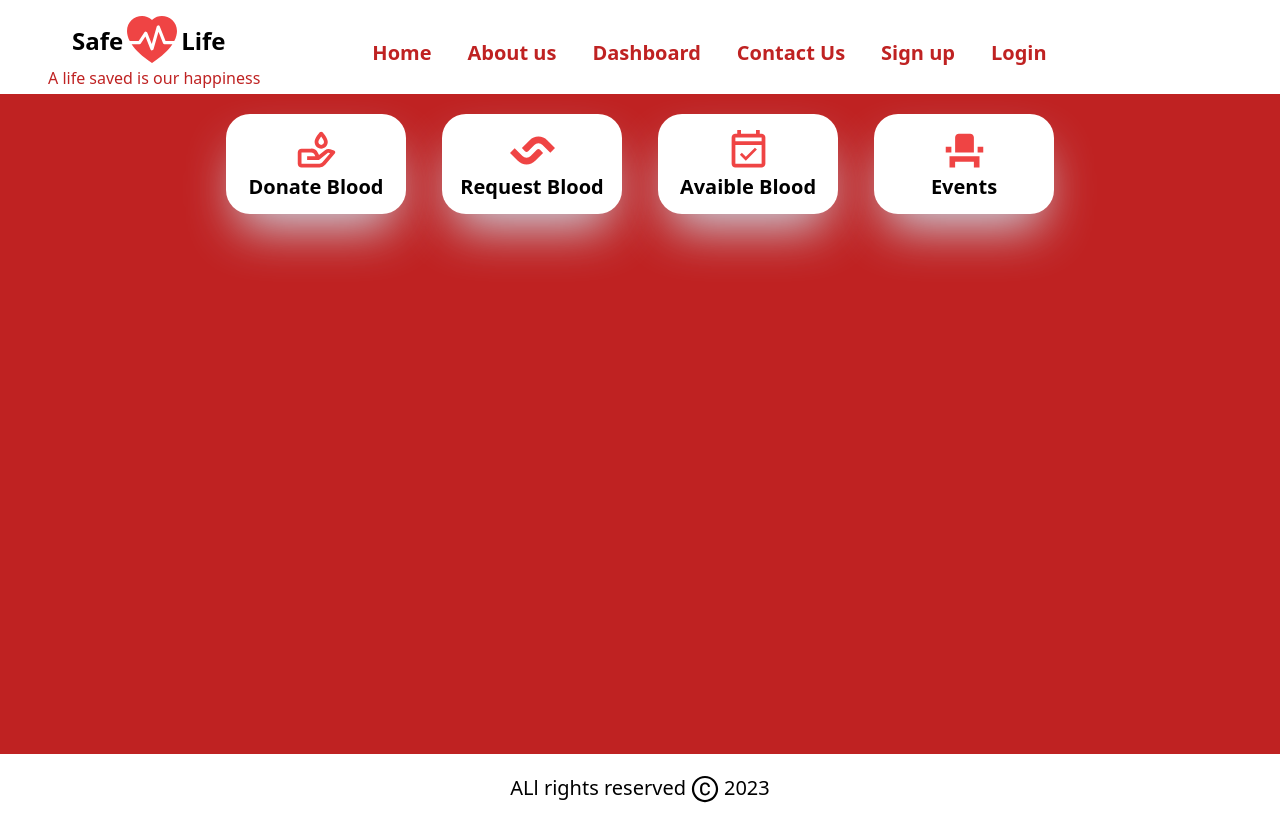
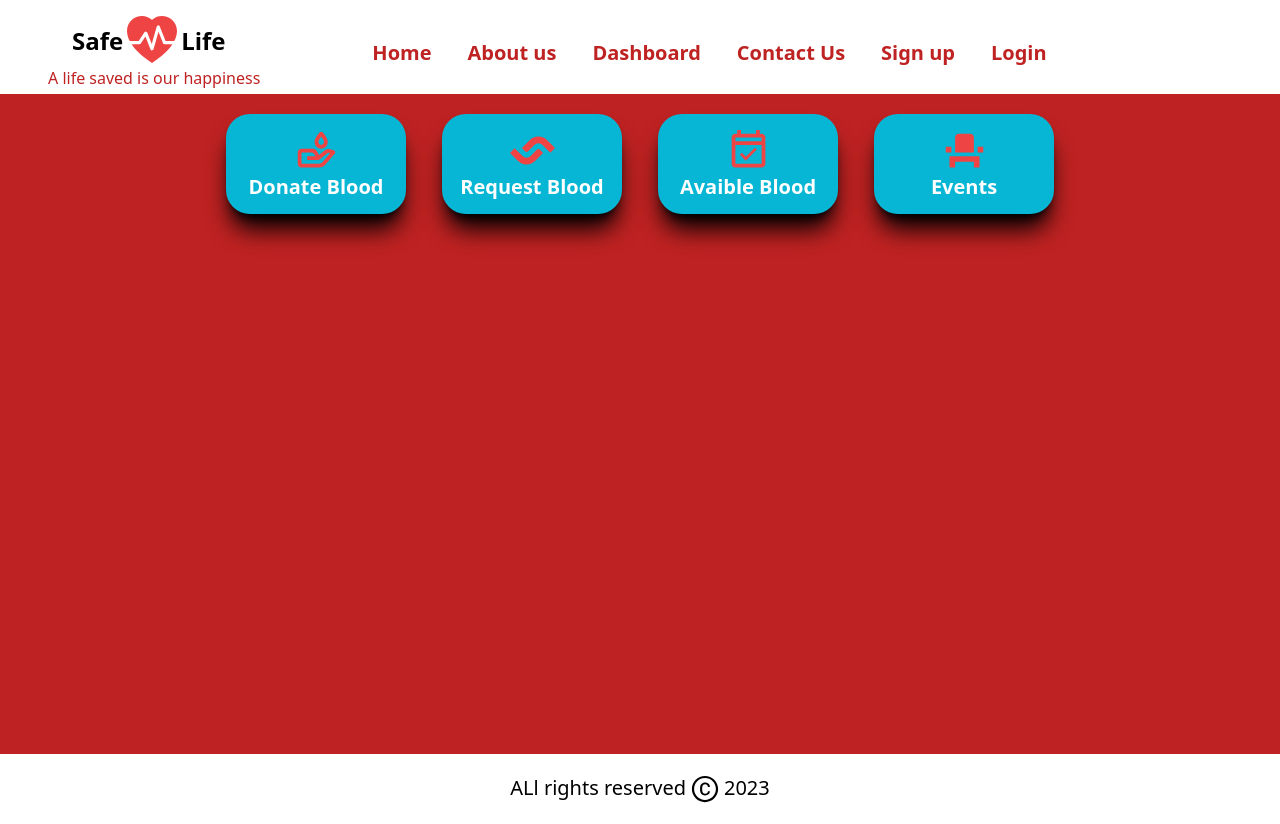
Before and after one commit to DANNJUGUNA/blood-donation, a React (Create React App) app in the folder client/: page /dashboard in a window 1280 px wide. Built offline with nearby package versions, Linux system fonts and the light colour scheme.

Commit message:
updated the style

```diff
--- a/client/src/pages/dashboard/DashBoard.jsx
+++ b/client/src/pages/dashboard/DashBoard.jsx
@@ -5,22 +5,22 @@ import {MdOutlineEventAvailable,MdEventSeat} from 'react-icons/md'
 const DashBoard = () => {
   return (
     <div className='flex flex-row mt-5 gap-9 items-center justify-center '>
-      <div className=' bg-white h-[100px] w-[180px] flex items-center justify-center shadow-slate-300 shadow-2xl rounded-3xl flex-col hover:scale-105 duration-300'>
+      <div className=' bg-cyan-500 h-[100px] w-[180px] flex items-center justify-center shadow-black shadow-xl rounded-3xl flex-col hover:scale-105 duration-300'>
       <BiDonateBlood size={45} className='text-red-500'/>
-        <p className=' font-semibold text-xl'>Donate Blood</p>
+        <p className=' font-semibold text-xl text-white'>Donate Blood</p>
 
       </div>
-      <div className=' bg-white h-[100px] w-[180px] flex items-center justify-center rounded-3xl flex-col  shadow-slate-300 shadow-2xl hover:scale-105 duration-300'>
+      <div className=' bg-cyan-500 h-[100px] w-[180px] flex items-center justify-center rounded-3xl flex-col  shadow-black shadow-xl hover:scale-105 duration-300'>
         <SiSemaphoreci size={45} className='text-red-500'/>
-        <p className=' font-semibold text-xl'>Request Blood</p>
+        <p className=' font-semibold text-xl text-white'>Request Blood</p>
       </div>
-      <div className=' bg-white h-[100px] w-[180px] flex items-center justify-center  shadow-slate-300 shadow-2xl rounded-3xl flex-col hover:scale-105 duration-300'>
+      <div className=' bg-cyan-500 h-[100px] w-[180px] flex items-center justify-center  shadow-black shadow-xl rounded-3xl flex-col hover:scale-105 duration-300'>
         <MdOutlineEventAvailable size={45} className='text-red-500'/>
-        <p className='font-semibold text-xl'>Avaible Blood</p>
+        <p className='font-semibold text-xl text-white'>Avaible Blood</p>
       </div>
-      <div className=' bg-white h-[100px] w-[180px] flex items-center justify-center  shadow-slate-300 shadow-2xl rounded-3xl flex-col hover:scale-105 duration-300'>
+      <div className=' bg-cyan-500 h-[100px] w-[180px] flex items-center justify-center  shadow-black shadow-xl rounded-3xl flex-col hover:scale-105 duration-300'>
         <MdEventSeat size={45} className='text-red-500'/>
-        <p className='font-semibold text-xl '>Events</p>
+        <p className='font-semibold text-xl  text-white'>Events</p>
       </div>
     </div>
   )
```
